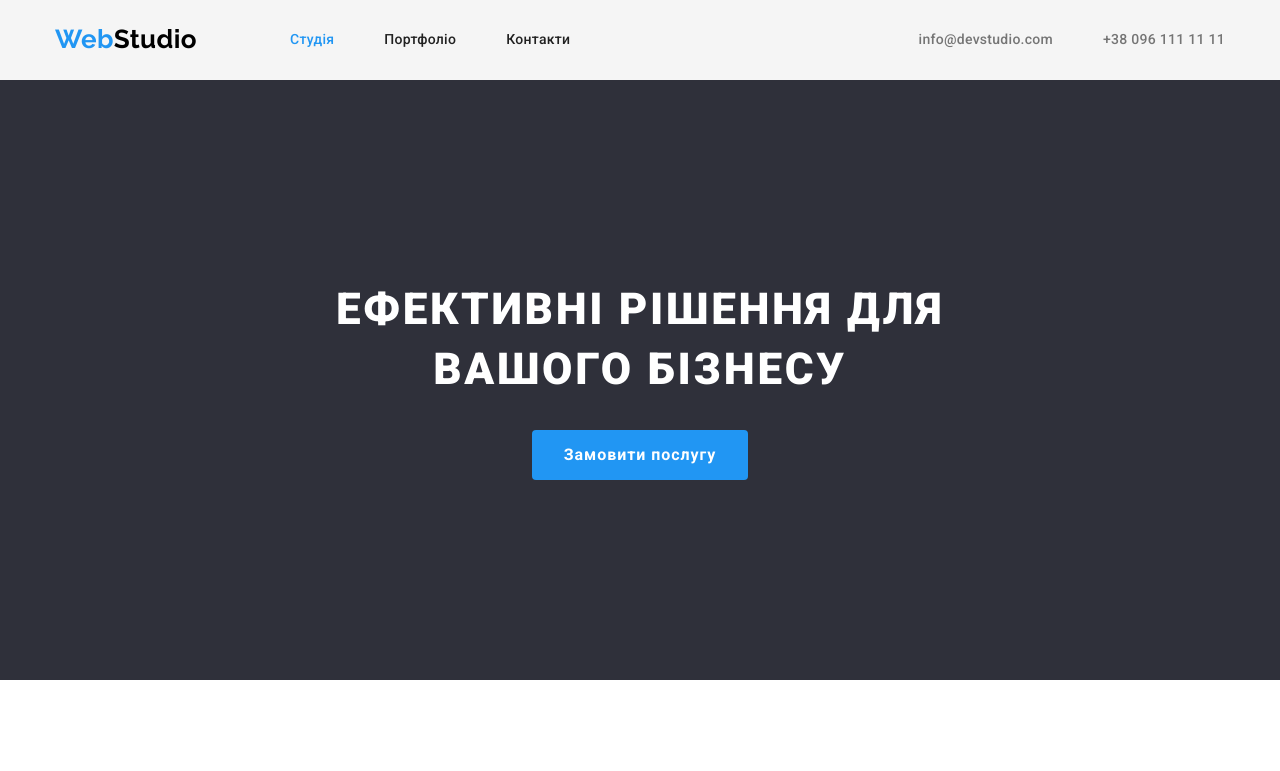
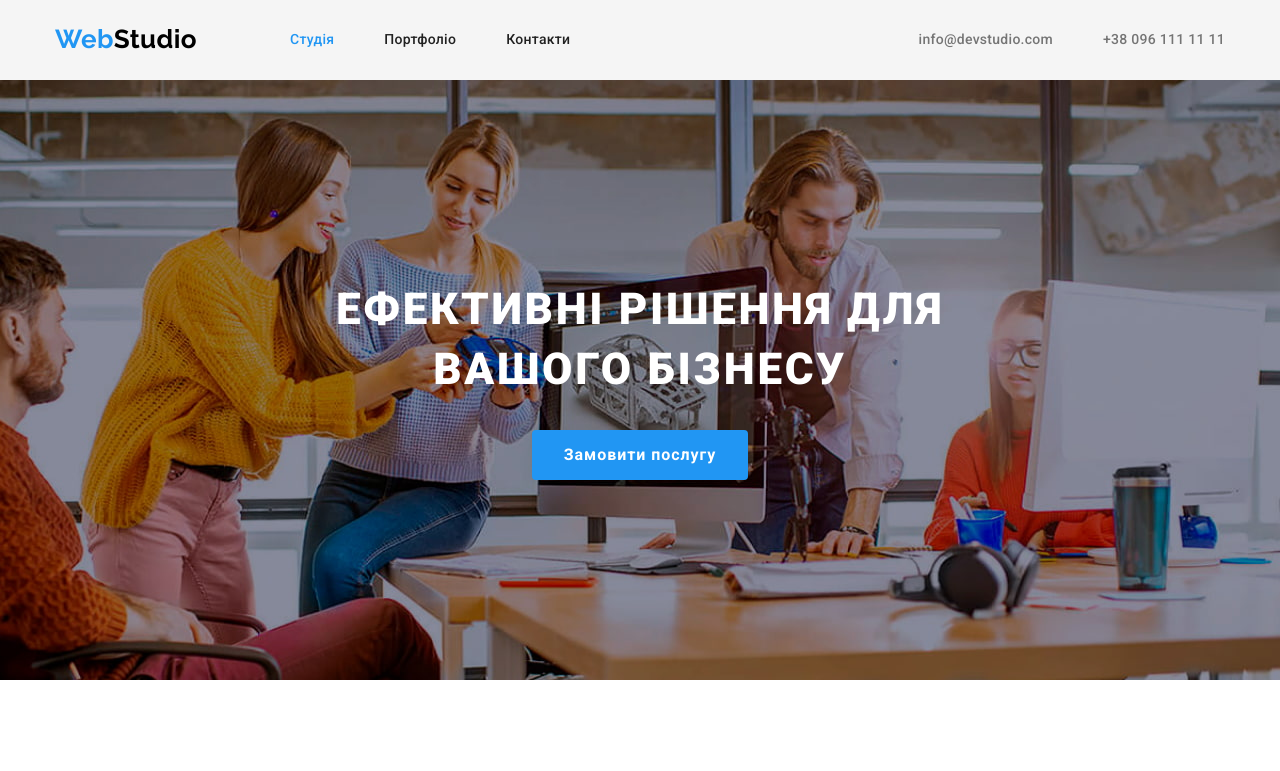
Before and after one commit to dariia-velychko/goit-markup-hw-04, a plain HTML site: page index.html in a window 1280 px wide. Shown: the top 771 px of the page. Drawn offline with nearby package versions, Linux system fonts and the light colour scheme.

Commit message:
start-hero

```diff
--- a/styles.css
+++ b/styles.css
@@ -185,6 +185,11 @@ color: var(--link-active);
 
 .hero {
 background-color: var(--secondary-bkgcolor);
+background-image: url(../goit-markup-hw-04/images/hero.jpg);
+max-width: 1600px;
+background-position: center;
+background-repeat: no-repeat;
+background-size: cover;
 padding-top: 200px;
 padding-bottom: 200px;
 }
```
Also changed, not shown: images/hero.jpg (added).
